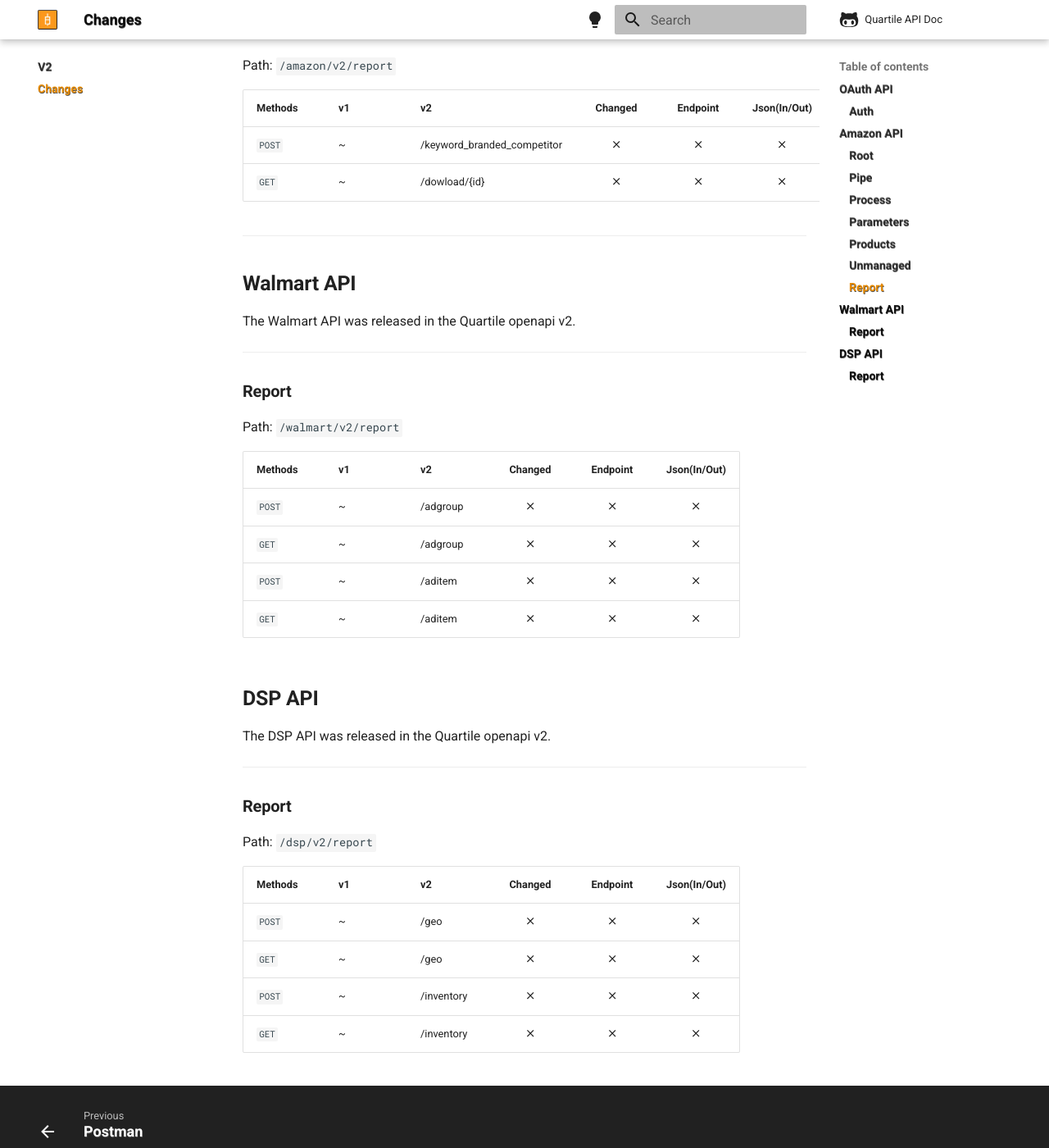
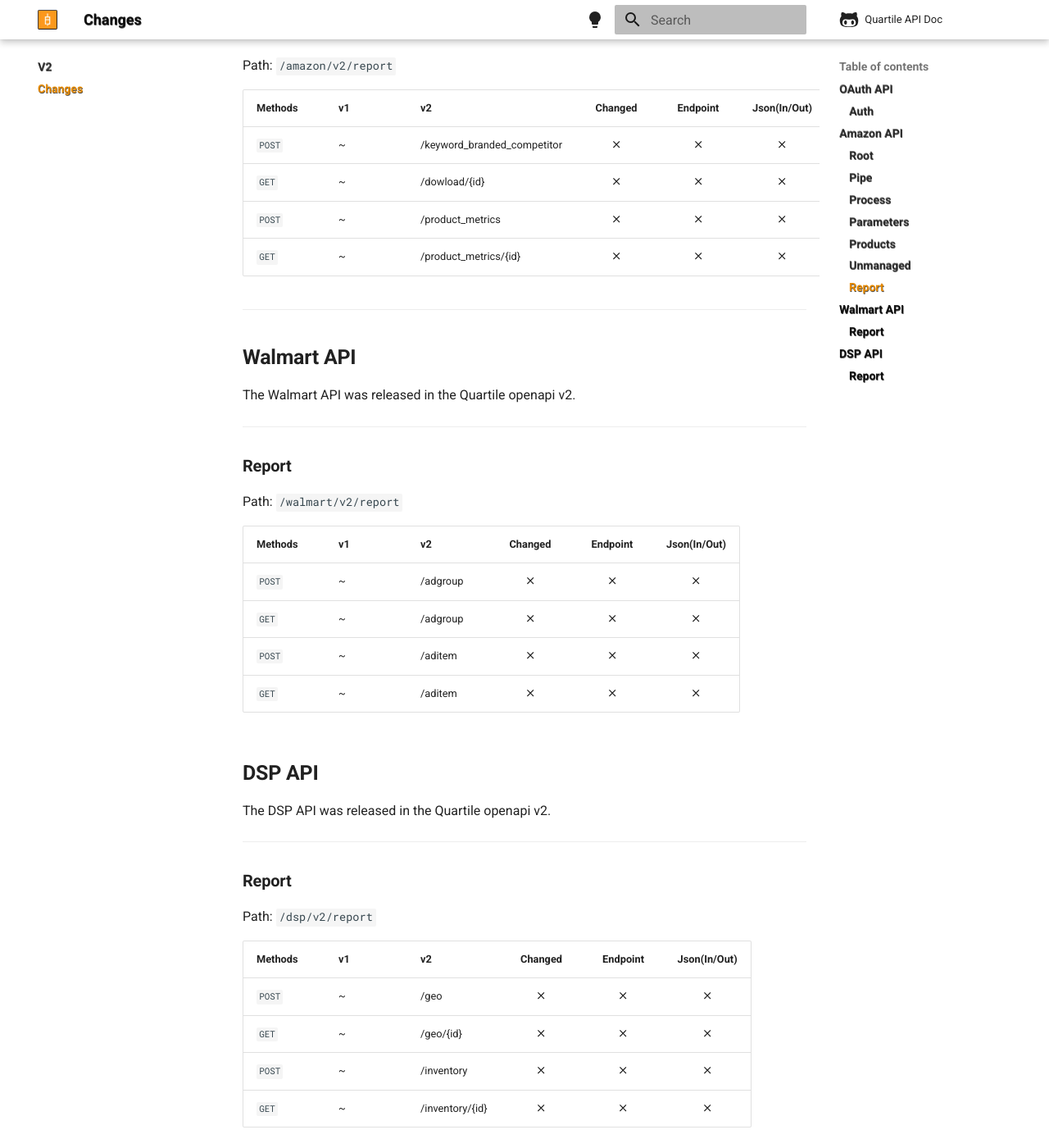
Before and after one commit to quartile-openapi/openapi-docs, an MkDocs documentation site: the page built from docs/changes-v1-to-v2.md, in a window 1280 px wide and 1400 px high, scrolled down 5796 px. Shown: the whole window at 82% size. Built offline with MkDocs 1.6.1 and Material for MkDocs 9.7.7, drawn with Linux system fonts in a browser that asks for light colours; comment, search, counter and statistics services are not loaded.

Commit message:
Sync from Azure DevOps 2026-03-09 13:08:41

```diff
--- a/docs/changes-v1-to-v2.md
+++ b/docs/changes-v1-to-v2.md
@@ -183,6 +183,8 @@
 |-----------|------------|------------------------------|:----------------:|:----------------:|:----------------:|
 | `POST`    | ~          | /keyword_branded_competitor  | :material-close: | :material-close: | :material-close: |
 | `GET`     | ~          | /dowload/{id}                | :material-close: | :material-close: | :material-close: |
+| `POST`    | ~          | /product_metrics             | :material-close: | :material-close: | :material-close: |
+| `GET`     | ~          | /product_metrics/{id}        | :material-close: | :material-close: | :material-close: |
 
 
 ---
@@ -219,6 +221,6 @@
 | Methods   | v1         | v2                       | Changed          | Endpoint         | Json(In/Out)     |
 |-----------|------------|--------------------------|:----------------:|:----------------:|:----------------:|
 | `POST`    | ~          | /geo                     | :material-close: | :material-close: | :material-close: |
-| `GET`     | ~          | /geo                     | :material-close: | :material-close: | :material-close: |
+| `GET`     | ~          | /geo/{id}                | :material-close: | :material-close: | :material-close: |
 | `POST`    | ~          | /inventory               | :material-close: | :material-close: | :material-close: |
-| `GET`     | ~          | /inventory               | :material-close: | :material-close: | :material-close: |
+| `GET`     | ~          | /inventory/{id}          | :material-close: | :material-close: | :material-close: |
```
